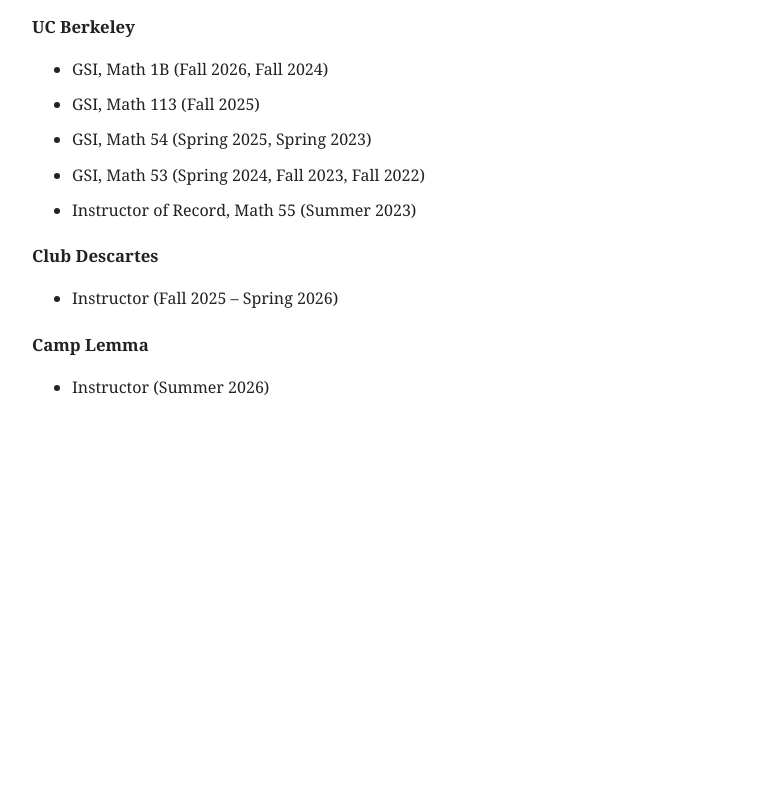
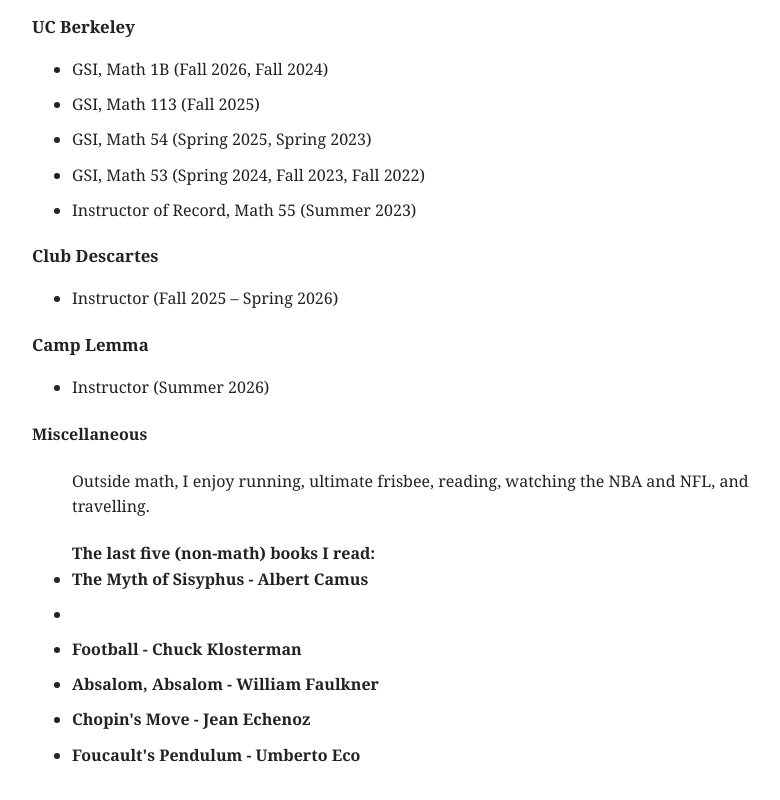
Before and after one commit to spencer-g-taylor/spencer-g-taylor.github.io, a plain HTML site: page index.html in a window 1280 px wide. Shown: the part 640-1440 px from the top of the page, without its empty margins (248-1028 px from the left). Before the commit the page ends 1089 px from the top, so only its background shows below. Drawn offline with Linux system fonts and the light colour scheme.

Commit message:
Update index.html

```diff
--- a/index.html
+++ b/index.html
@@ -66,5 +66,21 @@
   <li>Instructor (Summer 2026)</li>
 </ul>
 
+<h4>Miscellaneous</h4>
+  <ul>
+Outside math, I enjoy running, ultimate frisbee, reading, watching the NBA and NFL, and travelling.
+
+    <h4>
+      The last five (non-math) books I read:
+      <li> The Myth of Sisyphus - Albert Camus<li>
+      <li> Football - Chuck Klosterman</li>
+      <li> Absalom, Absalom - William Faulkner</li>
+      <li> Chopin's Move - Jean Echenoz</li>
+      <li> Foucault's Pendulum - Umberto Eco</li>
+    </h4>
+
+  </ul>
+
+
 </body>
 </html>
```
